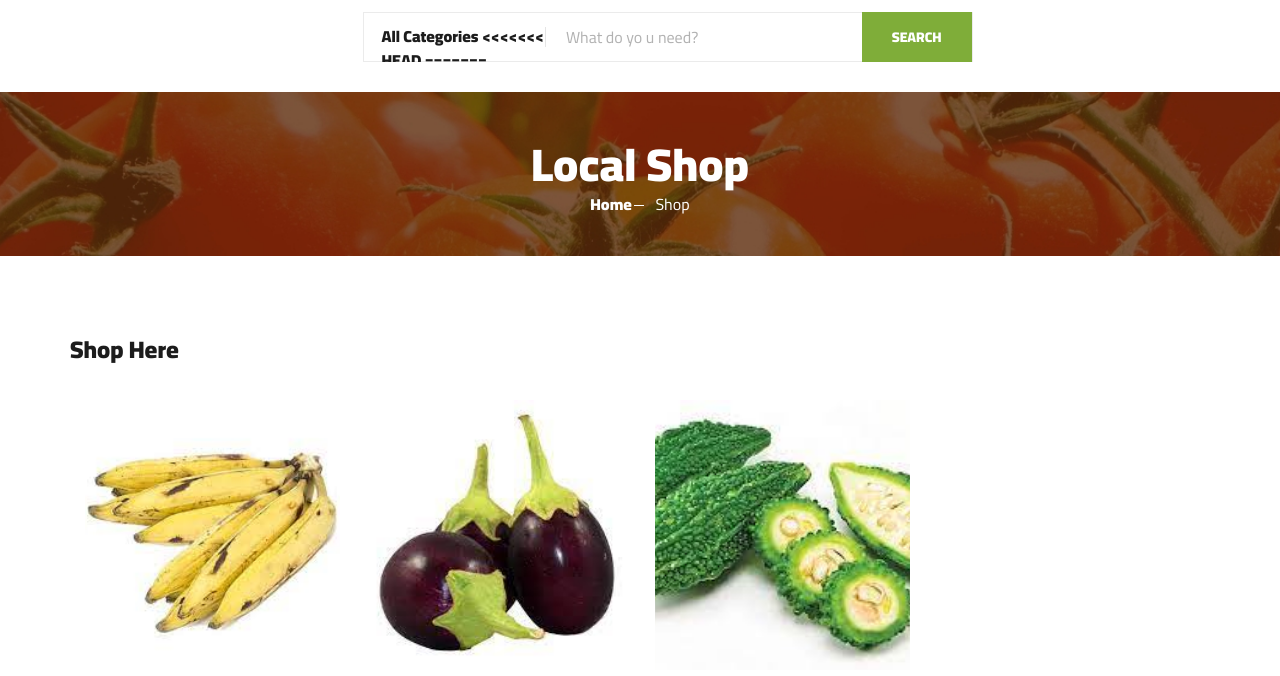
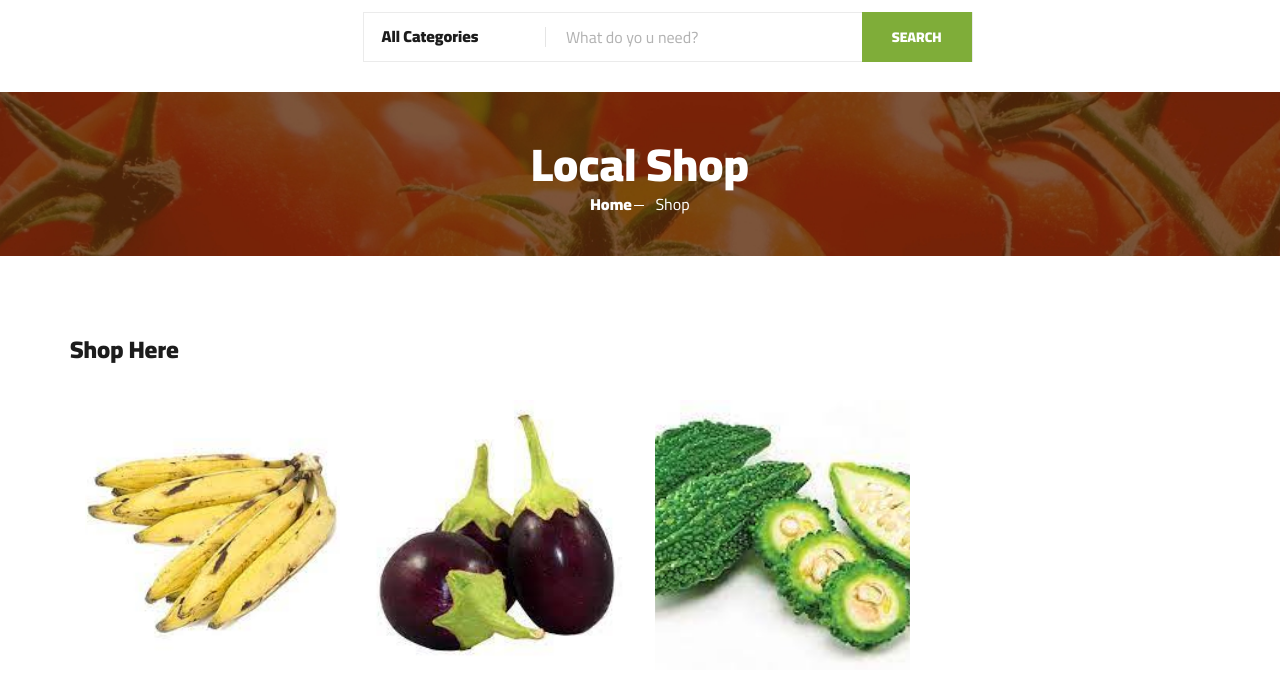
Before and after one commit to NayzaT/hacksquad, a plain HTML site: page shop-grid.html in a window 1280 px wide. Shown: the part 116-792 px from the top of the page. Drawn offline with Linux system fonts and the light colour scheme.

Commit message:
changes in index

```diff
--- a/shop-grid.html
+++ b/shop-grid.html
@@ -111,10 +111,7 @@
                             <form action="#">
                                 <div class="hero__search__categories">
                                     All Categories
-<<<<<<< HEAD
 
-=======
->>>>>>> 3f0d2ea17aadb300dbbd875671073105e299df8f
                                 </div>
                                 <input type="text" placeholder="What do yo u need?">
                                 <button type="submit" class="site-btn">SEARCH</button>
```
